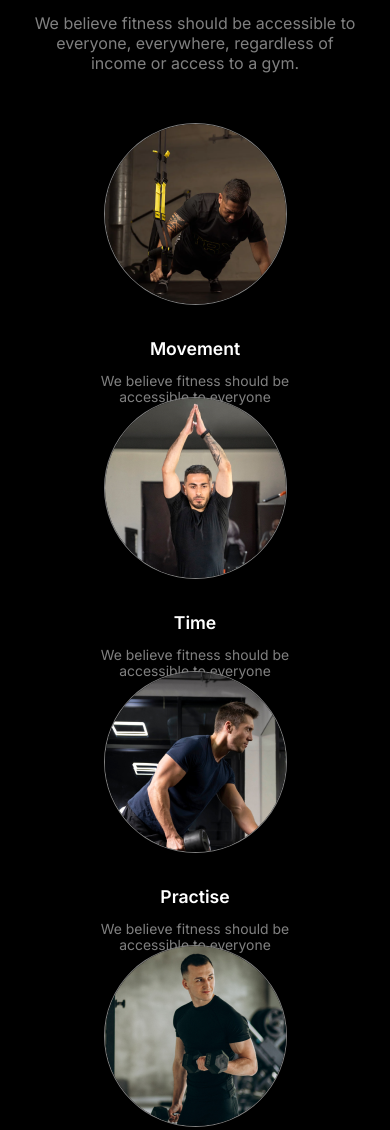
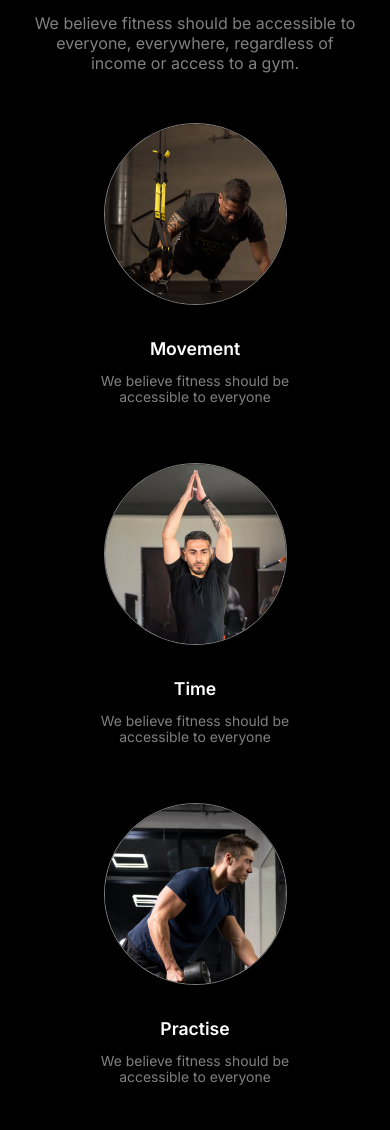
Before and after one commit to alpharabbit9/assignment-2, a plain HTML site: page index.html in a window 390 px wide. Shown: the part 1180-2310 px from the top of the page. Drawn offline with Linux system fonts and the light colour scheme.

Commit message:
some changes

```diff
--- a/styles/style.css
+++ b/styles/style.css
@@ -198,6 +198,7 @@
   .habit-container{
     display: grid;
     grid-template-columns: repeat(4,1fr);
+    gap: 36px;
   }
 
   .habit-box{
@@ -275,15 +276,20 @@
 
     .habit-container{
       grid-template-columns: repeat(1,1fr);
+      gap: 36px;
 
     }
     .habit-box{
       margin: 0 auto;
+      margin-bottom: 30px;
     }
     .section-title{
       font-size: 2rem;
       font-weight: 900;
     }
+    .habit-subtitle{
+      margin-bottom: 36px;
+    }
 
 
   }
```
